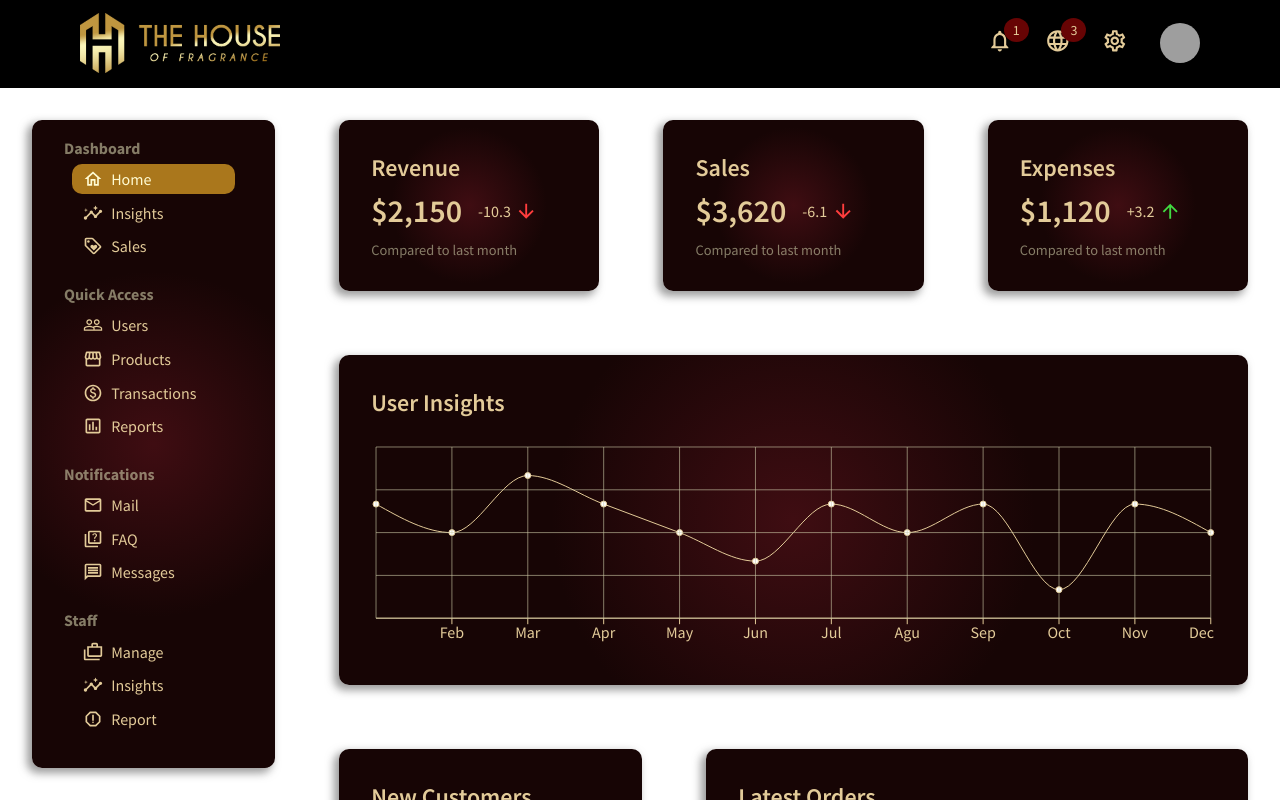
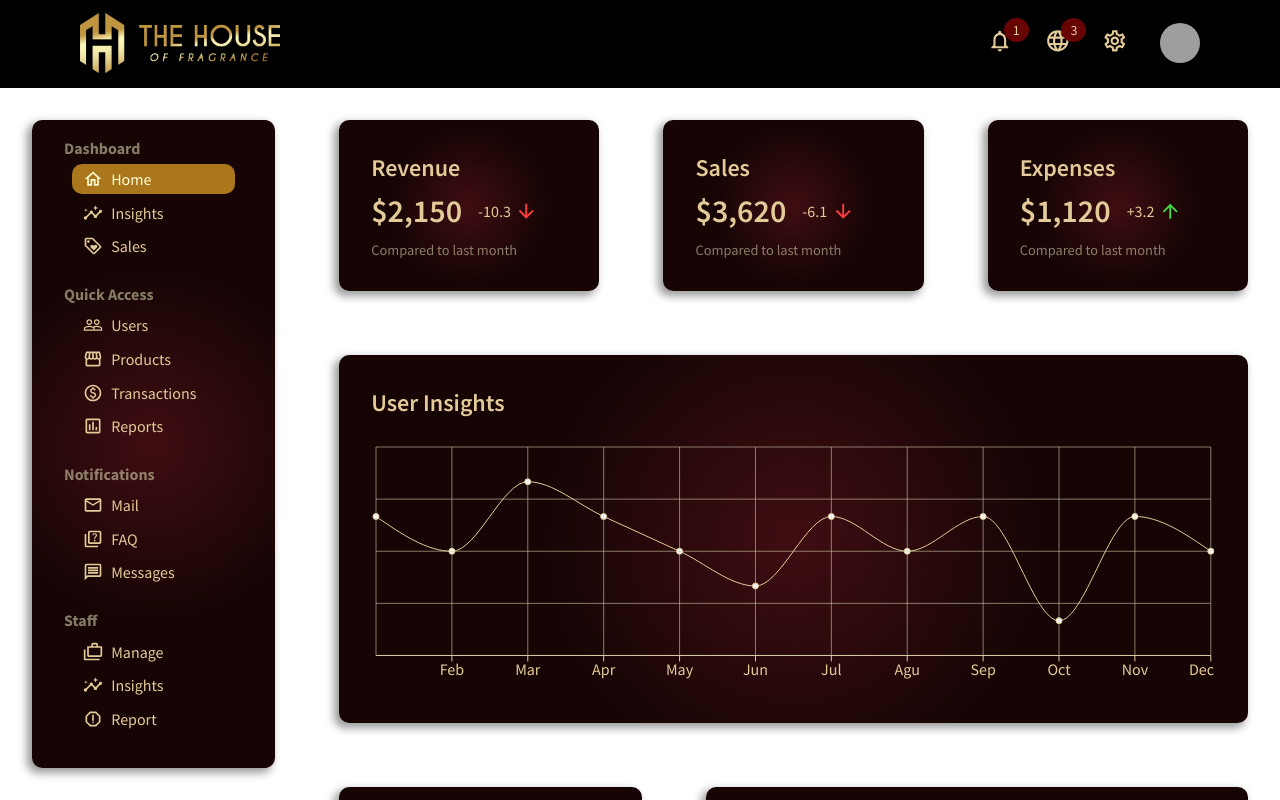
Before and after one commit to reshadintec/thof, a React (Create React App) app in the folder dashboard/: page / in a window 1280 px wide. Shown: the top 800 px of the page. Built offline with nearby package versions, Linux system fonts and the light colour scheme; grey boxes are pictures that could not be loaded.

Commit message:
home page

```diff
--- a/dashboard/src/components/chart/Chart.jsx
+++ b/dashboard/src/components/chart/Chart.jsx
@@ -5,7 +5,7 @@ export default function Chart({title, data, datakey, grid}) {
   return (
     <div className="chart">
       <h3 className="chartTitle">{title}</h3>
-      <ResponsiveContainer className="responsiveContainer" width="100%" aspect={4/1} >
+      <ResponsiveContainer className="responsiveContainer" width="100%" aspect={3.4/1} >
         <LineChart data={data}>
           <XAxis dataKey="name" stroke="#e3cb99" />
           <Line type="monotone" dataKey={datakey} stroke="#e3cb99"/>
--- /dev/null
+++ b/dashboard/src/pages/userList/UserList.jsx
@@ -0,0 +1,6 @@
+import './userList.css'
+export default function UserList() {
+  return (
+    <div className="userList">UserList</div>
+  )
+}
--- /dev/null
+++ b/dashboard/src/pages/userList/userList.css
@@ -0,0 +1,3 @@
+.userList{
+  flex: 4;
+}
```
